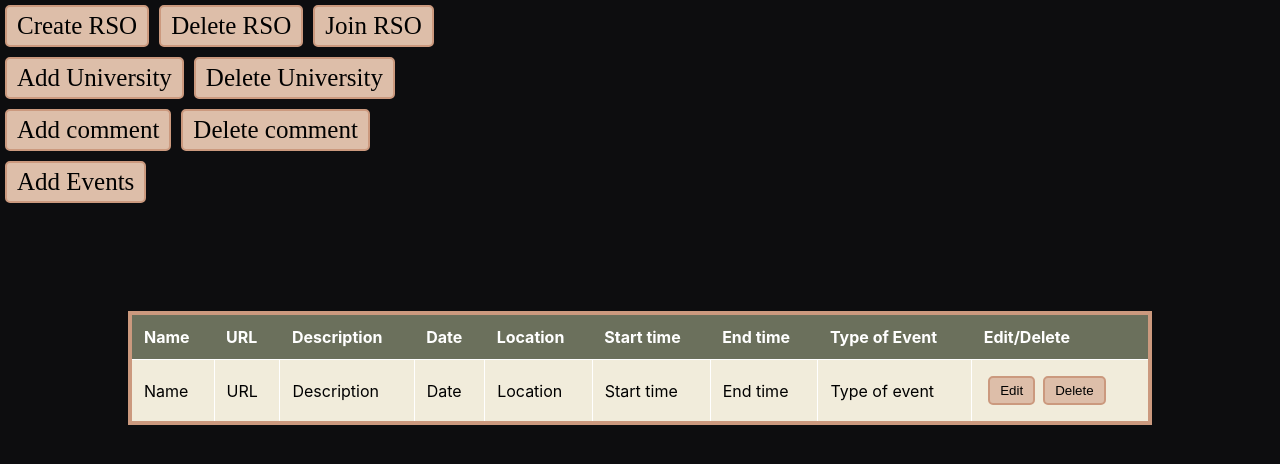
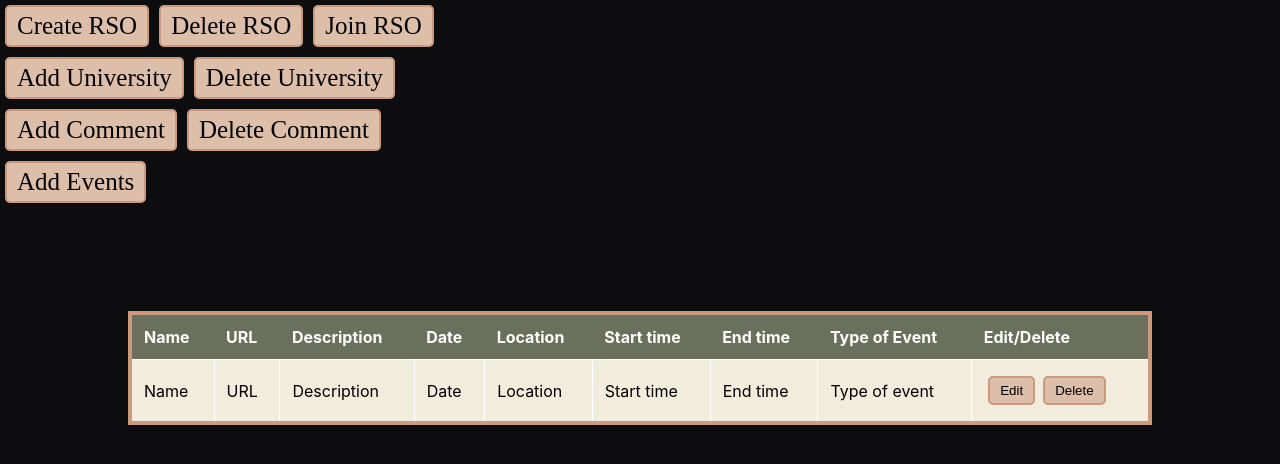
Before and after one commit to Nick1052/DBReact, a React (Create React App) app: page /pages/MainPage.js in a window 1280 px wide. Shown: the top 464 px of the page. Built offline with nearby package versions, Linux system fonts and the light colour scheme.

Commit message:
capitalized word

```diff
--- a/src/pages/MainPage.js
+++ b/src/pages/MainPage.js
@@ -316,8 +316,8 @@ function MainPage() {
                     <button className="controlsB">Delete University</button>
                 </div>
                 <div className="commentControls">
-                    <button className="controlsB">Add comment</button>
-                    <button className="controlsB">Delete comment</button>
+                    <button className="controlsB">Add Comment</button>
+                    <button className="controlsB">Delete Comment</button>
                 </div>
                 <div className="eventsControls">
                     <button className="controlsB">Add Events</button>
```
